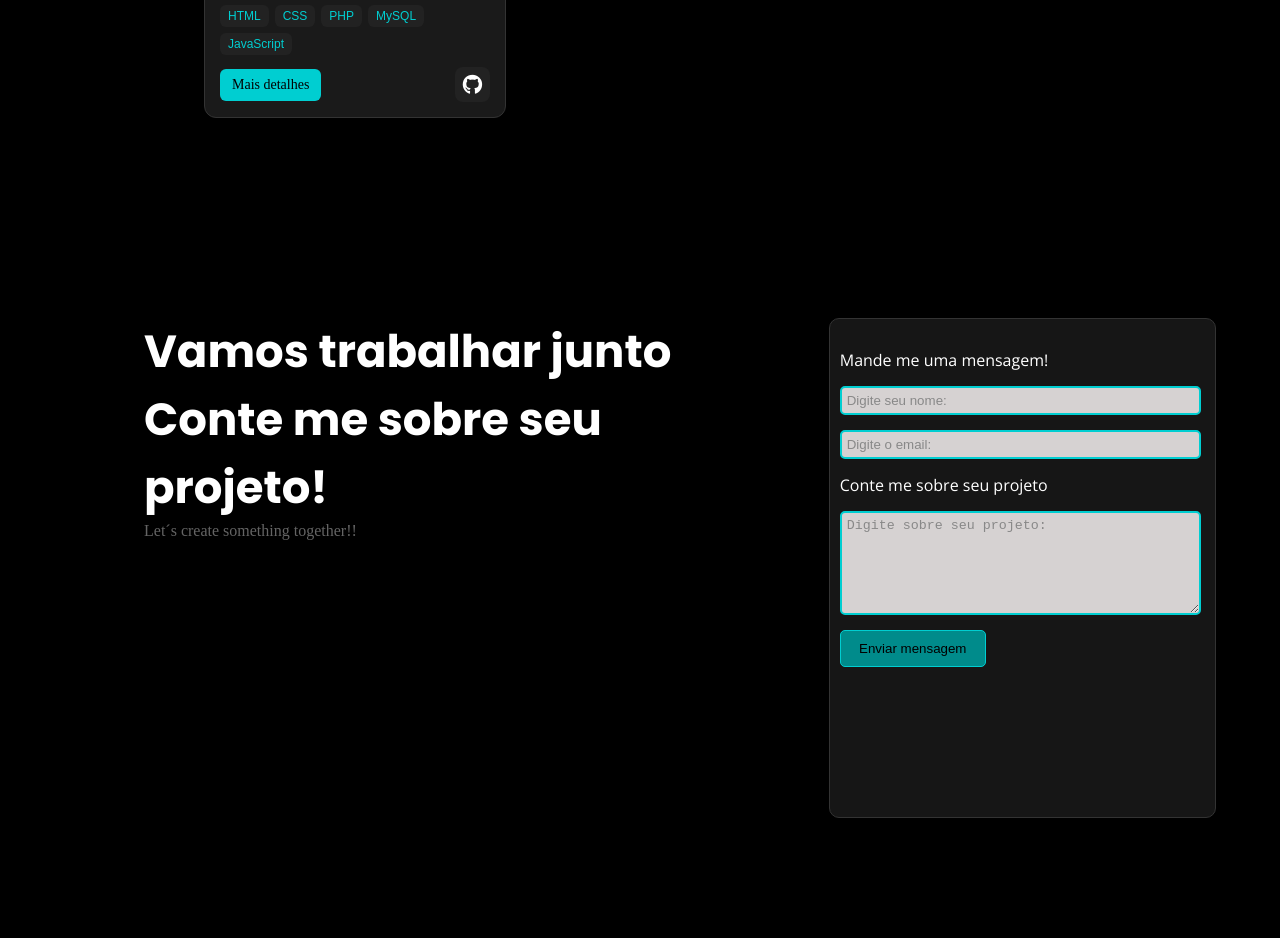
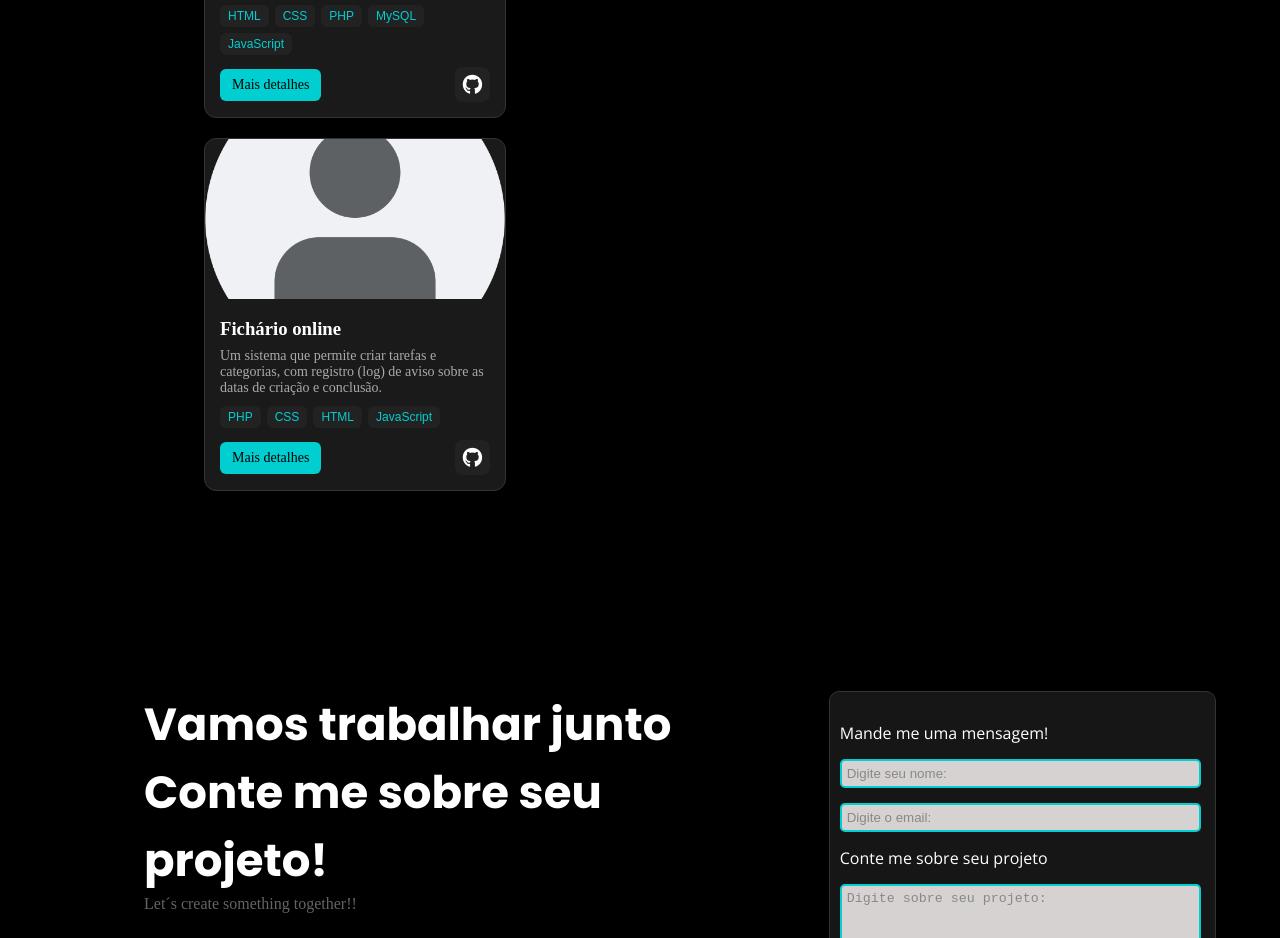
Before and after one commit to RaphaelToffoli/RaphaelToffoli.github.io, a plain HTML site: page index.html in a window 1280 px wide. Shown: the part 4640-5578 px from the top of the page. Drawn offline with nearby package versions, Linux system fonts and the light colour scheme.

Commit message:
Update index.html

```diff
--- a/index.html
+++ b/index.html
@@ -256,6 +256,28 @@
                         </div>
                     </div>
                 </div>
+                <div class="principal__projects__cont__card projetc2">
+                    <img src="/imagens/12225935.png" alt="Projeto">
+
+                    <div class="card__content">
+                        <h3>Fichário online</h3>
+                        <p>Um sistema que permite criar tarefas e categorias, com registro (log) de aviso sobre as datas de criação e conclusão.</p>
+
+                        <di class="card__tags" >
+                            <span>PHP</span>
+                            <span>CSS</span>
+                            <span>HTML</span>
+                            <span>JavaScript</span>
+                        </di>
+                        <div class="card__actions" >
+                            <a href="projeto2.html" target="_blank" class="card__btn">Mais detalhes</a>
+
+                            <a href="https://github.com/RaphaelToffoli/Lista-de-Tarefas-PHP-com-Array" target="_blank" class="github-btn" >
+                                <i class="fa-brands fa-github"></i>
+                            </a>
+                        </div>
+                    </div>
+                </div>
             </div>
         </section>
         <section id="contato" class="contato">
```
